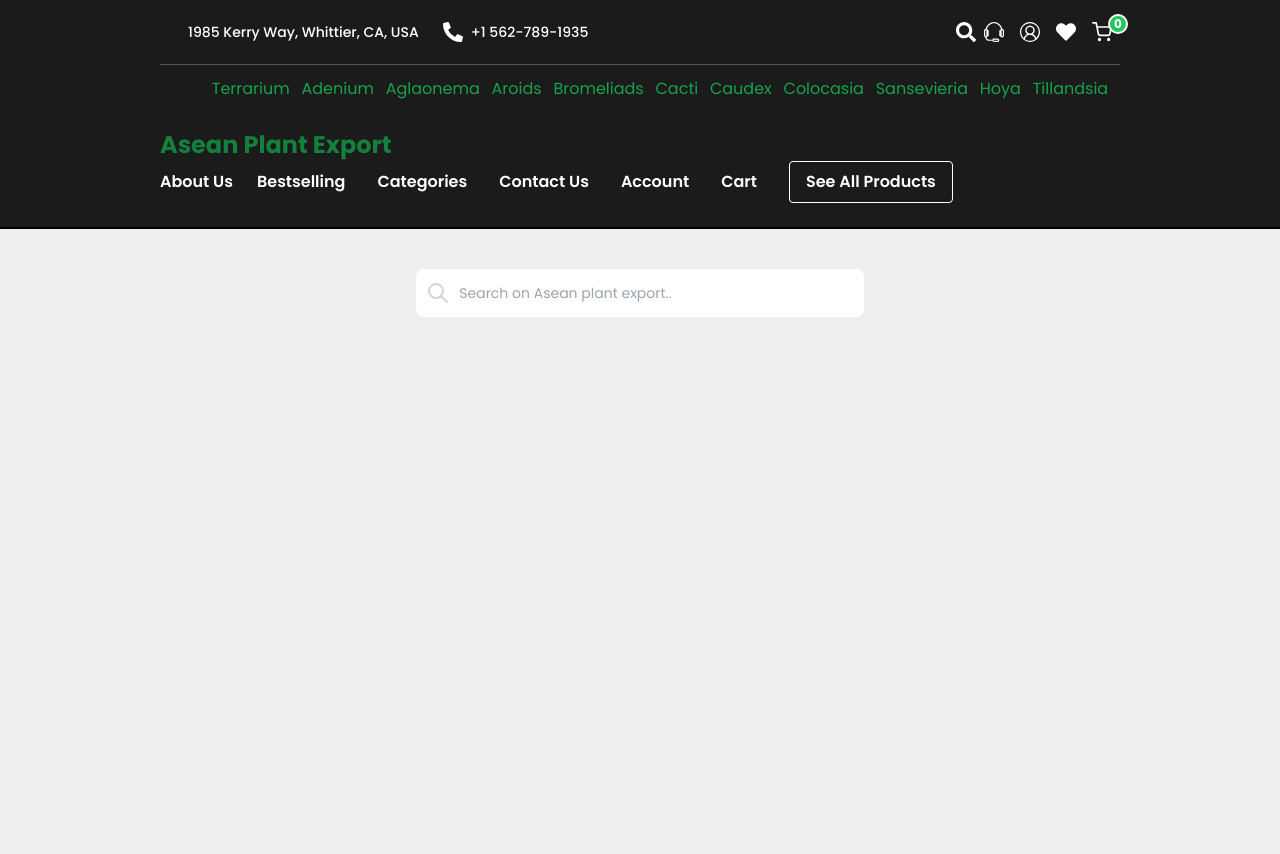
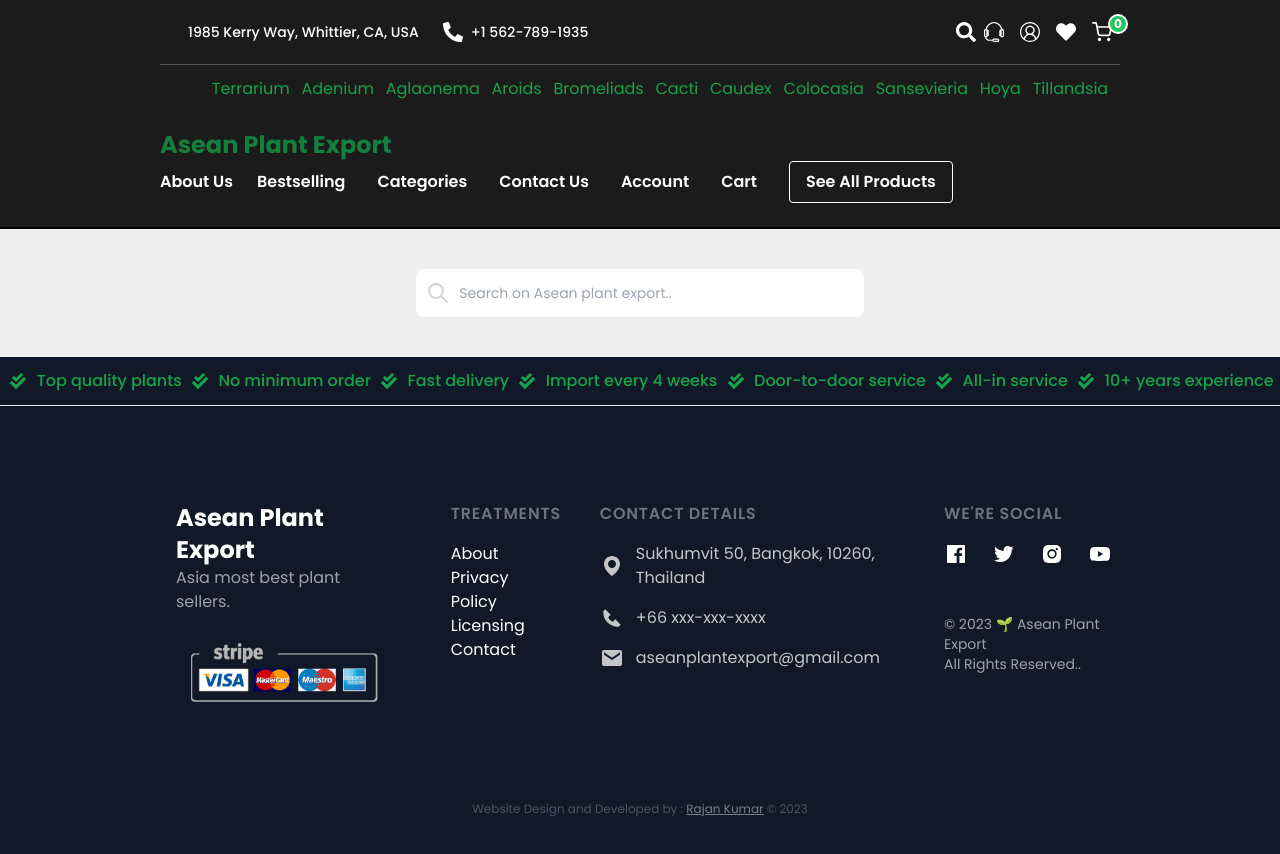
Before and after one commit to krcpr007/aseanplantexport-admin, a Next.js app in the folder ecommerce-front/: page /search in a window 1280 px wide. Shown: the top 854 px of the page. Before the commit the page ends 800 px from the top, so only its background shows below. Built offline with nearby package versions, Linux system fonts and the light colour scheme; some icons are missing.

Commit message:
layout added

```diff
--- a/ecommerce-front/pages/_app.js
+++ b/ecommerce-front/pages/_app.js
@@ -1,8 +1,9 @@
 import { createGlobalStyle } from "styled-components";
 import { CartContextProvider } from "@/components/CartContext";
 import { SessionProvider } from "next-auth/react";
-import Head from "next/head";
-import '../styles/globals.css'
+import Layout from "@/layout/Layout";
+
+import "../styles/globals.css";
 const GlobalStyles = createGlobalStyle`
   @import url('https://fonts.googleapis.com/css2?family=Poppins:wght@400;500;600;700&display=swap');
   body{
@@ -18,22 +19,20 @@
   }
 `;
 
-export default function App({ Component, pageProps: { session, ...pageProps } }) {
+export default function App({
+  Component,
+  pageProps: { session, ...pageProps },
+}) {
   return (
     <>
-      <Head>
-        <title>Asean Plant Export | Thailand Supplier of Thai Plants | Rhizome, Tubers, Bulbs, Seeds, Hoy</title>
-        <link rel="icon" href="/Cacti.webp" />
-        <meta name="viewport" content="initial-scale=1.0, width=device-width" />
-        <meta name="description" content="Asean Plant Export is one of the World class supplier from Thailand for Seeds, Rhizome, Tubers, Bulbs and Musa world wide" />
-        <meta name="keywords" content="Caudex Plants, Flowering Plants, Shrubs, Fruit Trees, Hoya Plants, Hoya Rooted Cuttings, Mangrove, Musa, Banana, Materials & Decoration, Seeds, Tuber, Bulbs, Rhizomes, Waterlily , Aquatic Plants, Adenium,Plumeria, Lotus Rhizomes, Giant Grafted Hibiscus, Books" />
-      </Head>
+      <Layout>
         <GlobalStyles />
         <SessionProvider session={session}>
           <CartContextProvider>
             <Component {...pageProps} />
           </CartContextProvider>
         </SessionProvider>
+      </Layout>
     </>
   );
 }
```
Lines whose indentation alone changed are shown as unchanged.
